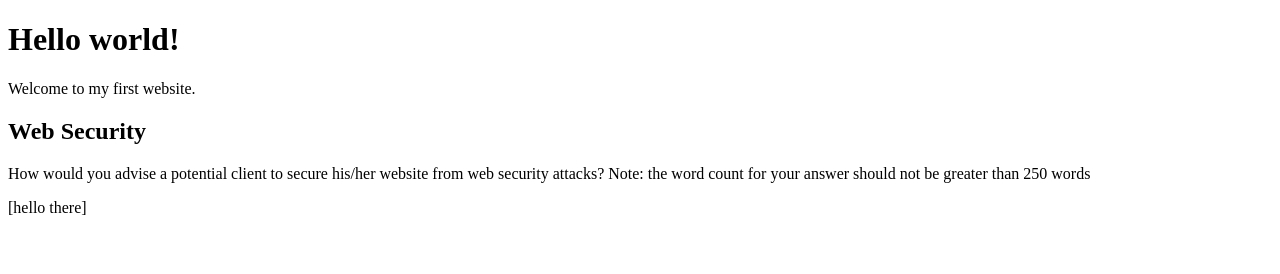
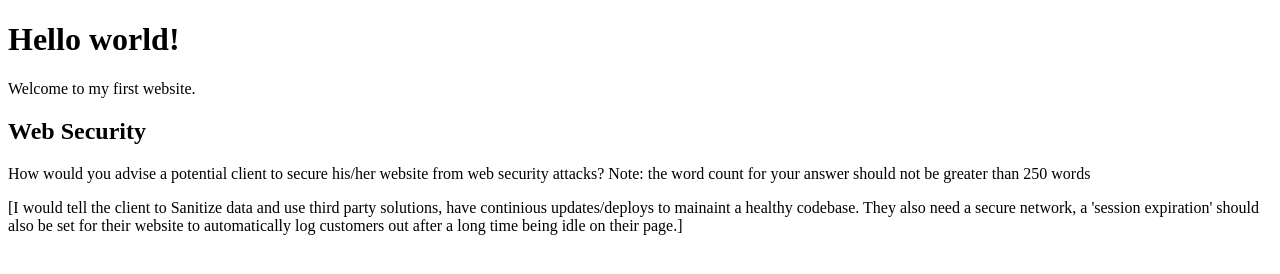
Before and after one commit to Noroff-FEU-Assignments/cross-course-project-Anyabeth, a plain HTML site: page index.html in a window 1280 px wide. Drawn offline with Linux system fonts and the light colour scheme.

Commit message:
Update index.html

```diff
--- a/index.html
+++ b/index.html
@@ -8,6 +8,6 @@
     <p>Welcome to my first website.</p>
     <h2>Web Security</h2>
     <p id="web-security-question">How would you advise a potential client to secure his/her website from web security attacks? Note: the word count for your answer should not be greater than 250 words</p>
-    <p id="web-security-answer">[hello there]</p>
+    <p id="web-security-answer">[I would tell the client to Sanitize data and use third party solutions, have continious updates/deploys to mainaint a healthy codebase. They also need a secure network, a 'session expiration' should also be set for their website to automatically log customers out after a long time being idle on their page.]</p>
   </body>
 </html>
```
